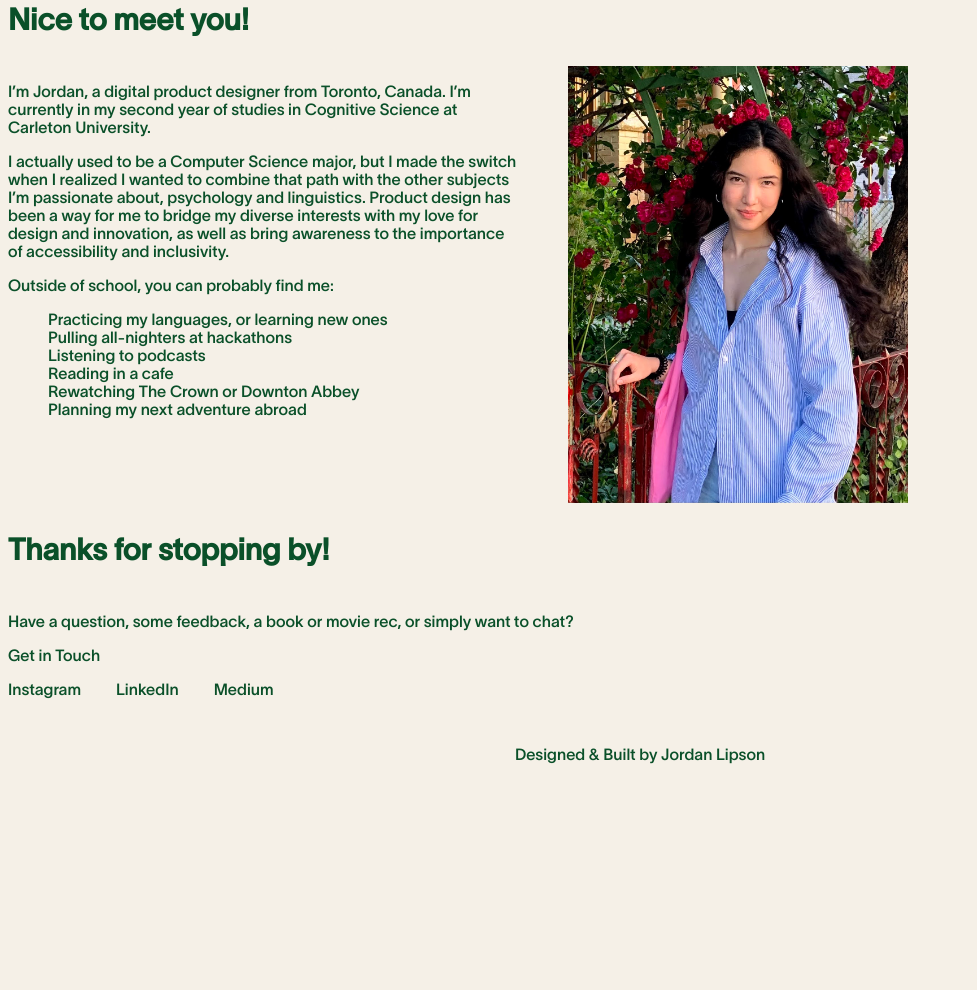
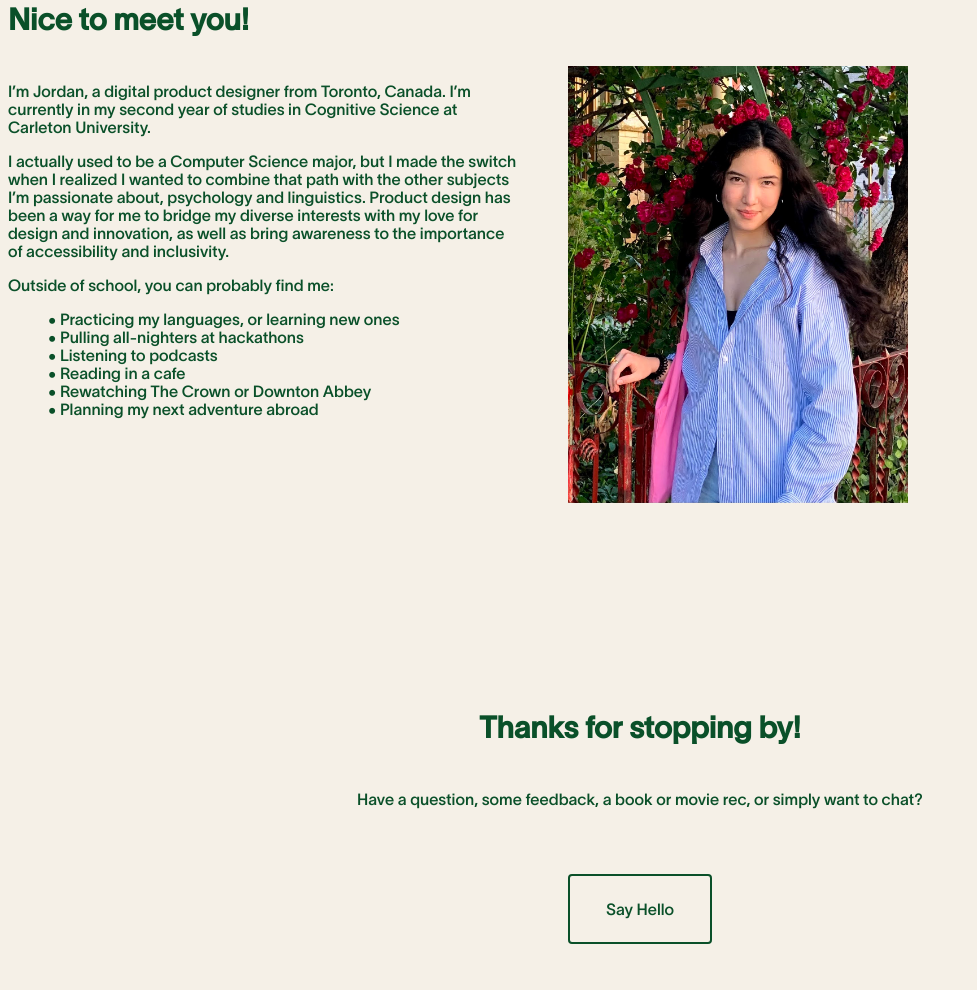
Before and after one commit to jordanlipson/personal-website, a Gatsby site: page / in a window 1280 px wide. Shown: the part 890-1880 px from the top of the page, without its empty margins (0-977 px from the left). Before the commit the page ends 1692 px from the top, so only its background shows below. Built offline with nearby package versions, Linux system fonts and the light colour scheme; Gatsby itself is replaced by a stand-in of ours; a web font is replaced by a local one.

Commit message:
Styling changes

```diff
--- a/src/components/nav.js
+++ b/src/components/nav.js
@@ -55,6 +55,11 @@
         a {
             padding: 0.5vw;
             color: #0A5029;
+
+            :hover {
+                transition: all .4s ease;
+                color: #658F78;
+            }
         }
     }
 `;
--- a/src/components/sections/about.js
+++ b/src/components/sections/about.js
@@ -5,7 +5,7 @@
 const StyledAboutSection = styled.section`
     max-width: 900px;
 
-    .inner {
+    .grid-content {
         display: grid;
         grid-template-columns: 3fr 2fr;
         grid-gap: 50px;
@@ -14,6 +14,7 @@
             display: block;
         }
     }
+
 `;
 
 const StyledText = styled.div`
@@ -38,8 +39,8 @@
         <StyledAboutSection id='about'>
             <h3 className='section-header'>Nice to meet you!</h3>
 
-            <div className='inner'>
-                <StyledText>
+            <div className='grid-content'>
+                <StyledText className='grid-item'>
                     <div>
                         <p>
                             I’m Jordan, a digital product designer from Toronto, Canada.
@@ -60,11 +61,11 @@
                     </div>
 
                     <ul>
-                        {interests && interests.map((interest, i) => <li key={i}>{interest}</li>)}
+                        {interests && interests.map((interest, i) => <li key={i}>• {interest}</li>)}
                     </ul>
                 </StyledText>
 
-                <StyledPic>
+                <StyledPic className='grid-item'>
                     <div className='wrapper'>
                         <StaticImage
                             className='img'
--- a/src/components/sections/contact.js
+++ b/src/components/sections/contact.js
@@ -4,7 +4,10 @@
 import styled from "styled-components";
 
 const StyledContactSection = styled.section`
+    height: 90vh;
     display: flex;
+    justify-content: center;
+    text-align: center;
     flex-direction: column;
 
     ul {
@@ -18,9 +21,28 @@
             margin-right: 35px;
         }
     }
+
+    .email-link {
+        // display: inline-block;
+        margin-top: 50px;
+        width: 6vw;
+        background: #F5F0E7;
+        border-radius: 4px;
+        border: 0.15em solid #0A5029;
+        padding: 1.5em 2em;
+        align-self: center;
+        text-align: center;
+
+        :hover {
+            transition: all .4s ease;
+            background: #C4C3B3;
+        }
+    }
+
 `
 
 const StyledSocialLinks = styled.div`
+    margin-top: 50px;
 
 `
 
@@ -32,14 +54,14 @@
             <p>Have a question, some feedback, a book or movie rec, or simply want to chat?</p>
 
             <a className='email-link' href={`mailto:${email}`}>
-                Get in Touch
+                Say Hello
             </a>
 
             <StyledSocialLinks>
                 <ul>
                     {socialMedia && socialMedia.map(({ name, url }, i) => (
                         <li key={i}>
-                            <a href={url} target="_blank" rel="noopener noreferrer">{name}</a>
+                            <a className='social-links' href={url} target="_blank" rel="noopener noreferrer">{name}</a>
                         </li>
                     ))}
                 </ul>
--- a/src/styles/GlobalStyle.js
+++ b/src/styles/GlobalStyle.js
@@ -8,6 +8,7 @@
         box-sizing: border-box;
         width: 100%;
         background-color: #F5F0E7;
+        scroll-behavior: smooth;
     }
 
     * {
@@ -17,12 +18,6 @@
 
     a {
         text-decoration: none;
-        // color: inherit;
-        // transition: all 0.25s cubic-bezier(0.645, 0.045, 0.355, 1);
-
-        :hover {
-            color: #658F78;
-        }
     }
 
     ul {
@@ -37,6 +32,15 @@
         font-size: clamp(15px, 3vw, 30px);
     }
 
+    .social-links  {
+        // color: inherit;
+        // transition: all 0.25s cubic-bezier(0.645, 0.045, 0.355, 1);
+
+        :hover {
+            transition: all .4s ease;
+            color: #658F78;
+        }
+    }
 `;
 
 export default GlobalStyle;
```
Also changed, not shown: 1 other file.
